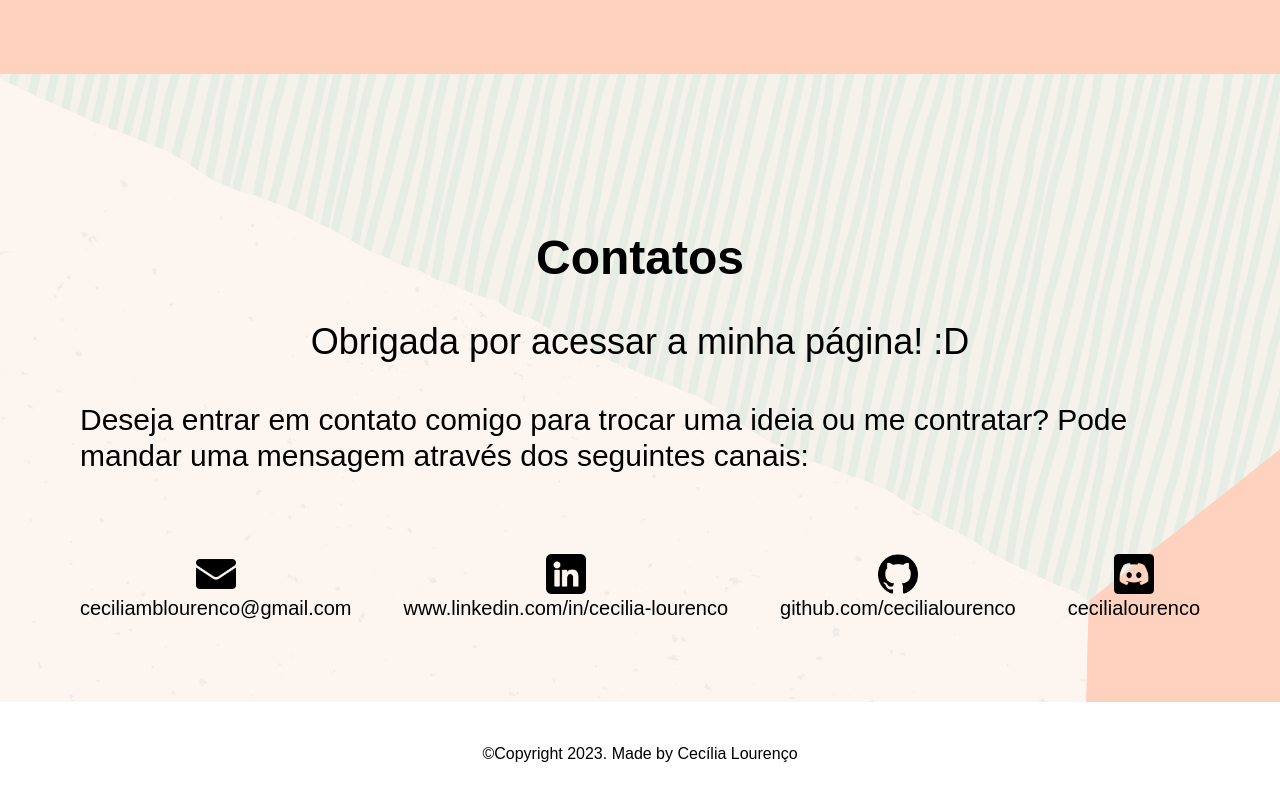
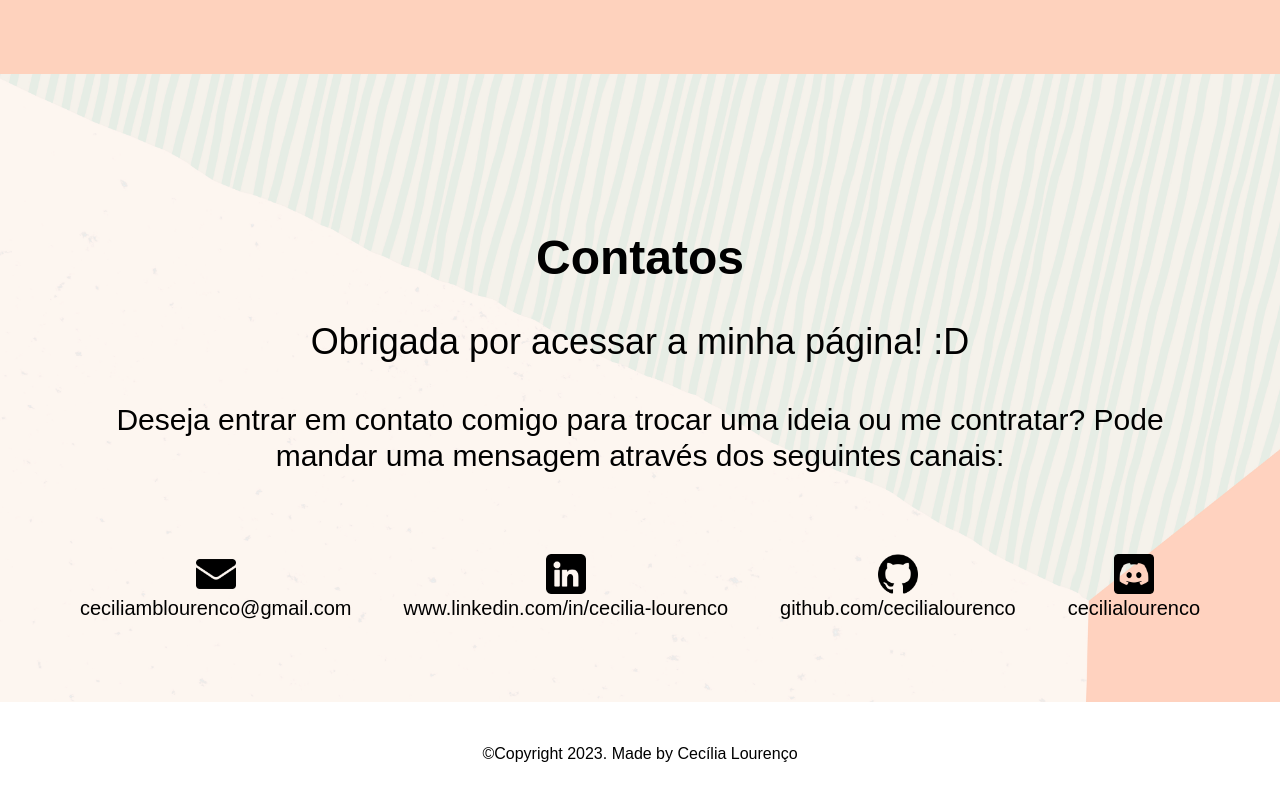
Before and after one commit to cecilialourenco/-cecilia-lourenco, a React (Vite) app: page / in a window 1280 px wide. Shown: the part 4401-5201 px from the top of the page. Built offline with nearby package versions, Linux system fonts and the light colour scheme.

Commit message:
small change in style

```diff
--- a/src/components/Contatos/Contatos.jsx
+++ b/src/components/Contatos/Contatos.jsx
@@ -6,11 +6,11 @@ const Contatos = () => {
       <h1 className='text-3xl lg:text-5xl font-bold text-center pt-20 pb-10'>Contatos</h1>
       <div className='max-w-[1600px] mx-20'>
         <h2 className='text-2xl lg:text-4xl text-center pb-10'>Obrigada por acessar a minha página! :D</h2>
-        <p className='text-xl lg:text-3xl leading-relaxed justify-center pb-20'>
+        <p className='text-xl lg:text-3xl leading-relaxed text-center pb-20'>
           Deseja entrar em contato comigo para trocar uma ideia ou me contratar?
           Pode mandar uma mensagem através dos seguintes canais:
         </p>
-        <ul className='lg:flex flex-row justify-between lg:text-xl leading-loose pb-20'>
+        <ul className='lg:flex lg:flex-row lg:justify-between lg:text-xl leading-loose pb-20'>
           <a
             className='grid justify-items-center'
             href="mailto:ceciliamblourenco@gmail.com">
```
